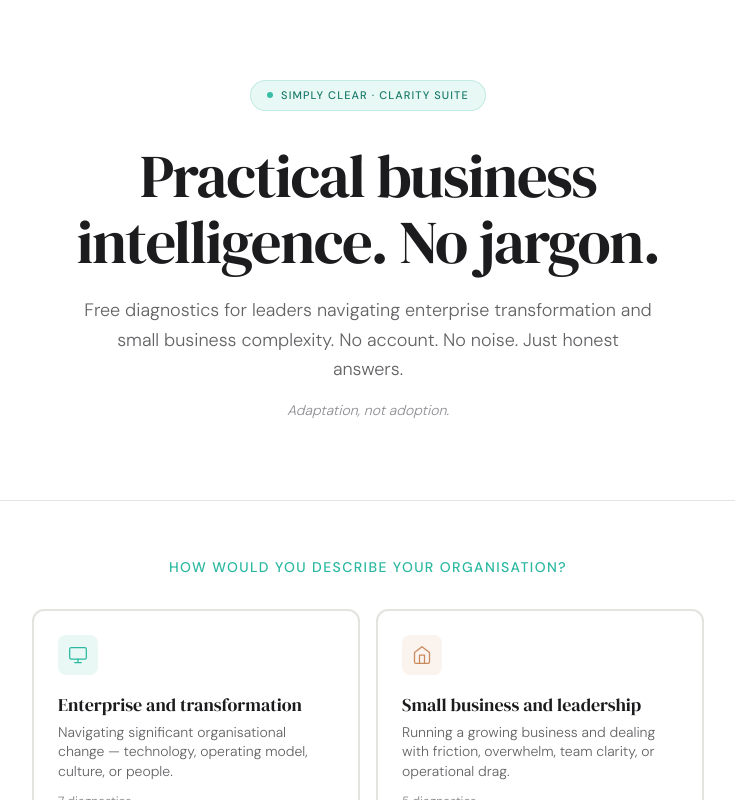
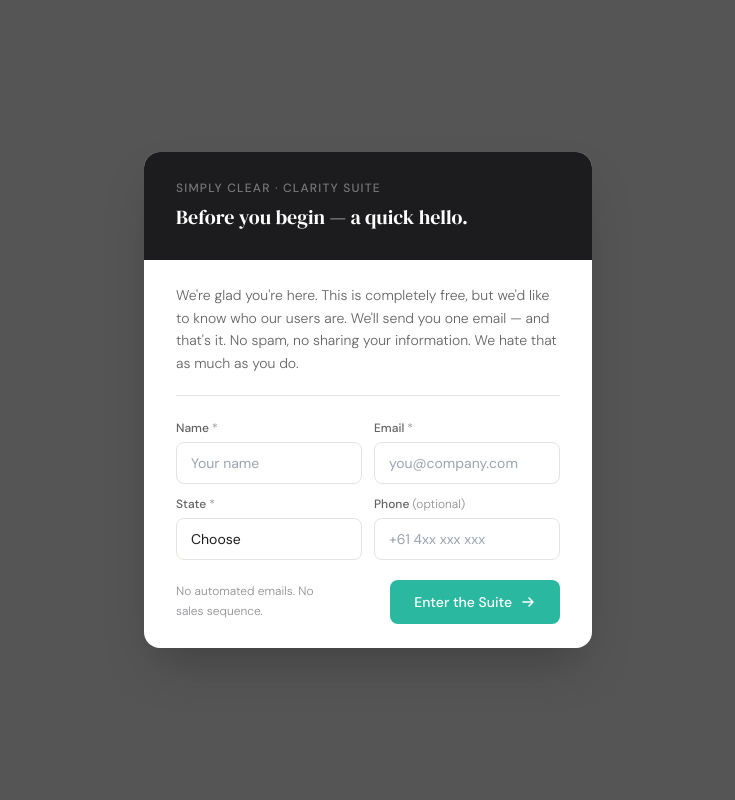
Before and after one commit to simplyclear26/Clarity, a Next.js app: page / in a window 1280 px wide. Shown: the top 800 px of the page, without its empty margins (272-1007 px from the left). Built offline with nearby package versions, Linux system fonts and the light colour scheme.

Commit message:
Add entry popup

```diff
--- a/src/app/page.tsx
+++ b/src/app/page.tsx
@@ -1,60 +1,66 @@
 'use client'
+
 import { useState } from 'react'
 import { motion, AnimatePresence } from 'framer-motion'
 import Link from 'next/link'
 import { TOOLS } from '@/lib/registry'
 import type { Tool, Audience } from '@/lib/types'
+import { Popup } from '@/components/Popup'
 
 const ENTERPRISE_FILTERS = [
   { id: 'all', label: 'All diagnostics' },
   { id: 'struggling', label: 'Already changing and struggling' },
   { id: 'preparing', label: 'About to change and preparing' },
   { id: 'portfolio', label: 'Managing too many changes at once' },
-  { id: 'leadership', label: 'Leadership and sponsorship issues' },
-  { id: 'communication', label: 'Communication and engagement issues' },
+  { id: 'leadership', label: 'Leadership and sponsorship' },
+  { id: 'communication', label: 'Communication and engagement' },
 ]
 
 const SME_FILTERS = [
   { id: 'all', label: 'All diagnostics' },
-  { id: 'communication', label: 'Team communication issues' },
+  { id: 'communication', label: 'Team communication' },
   { id: 'overwhelm', label: 'Operational overwhelm' },
   { id: 'growth', label: 'Growing too fast' },
-  { id: 'burnout', label: 'Staff burnout and confusion' },
-  { id: 'customer', label: 'Customer experience inconsistency' },
-  { id: 'leadership', label: 'Leadership and accountability gaps' },
+  { id: 'burnout', label: 'Staff burnout' },
+  { id: 'customer', label: 'Customer experience' },
+  { id: 'leadership', label: 'Leadership and accountability' },
 ]
 
 function ToolIcon({ icon }: { icon: string }) {
   const s = { stroke: 'currentColor', strokeWidth: '1.5', strokeLinecap: 'round' as const, strokeLinejoin: 'round' as const, fill: 'none' }
-  if (icon === 'pressure')     return <svg className="w-5 h-5" viewBox="0 0 24 24" {...s}><circle cx="12" cy="12" r="10"/><path d="M12 6v6l4 2"/></svg>
-  if (icon === 'overload')     return <svg className="w-5 h-5" viewBox="0 0 24 24" {...s}><rect x="3" y="3" width="18" height="4" rx="1"/><rect x="3" y="10" width="14" height="4" rx="1"/><rect x="3" y="17" width="10" height="4" rx="1"/></svg>
-  if (icon === 'sponsor')      return <svg className="w-5 h-5" viewBox="0 0 24 24" {...s}><circle cx="12" cy="8" r="4"/><path d="M4 20c0-4 3.6-7 8-7s8 3 8 7"/></svg>
-  if (icon === 'readiness')    return <svg className="w-5 h-5" viewBox="0 0 24 24" {...s}><path d="M9 12l2 2 4-4"/><circle cx="12" cy="12" r="10"/></svg>
+  if (icon === 'pressure')      return <svg className="w-5 h-5" viewBox="0 0 24 24" {...s}><circle cx="12" cy="12" r="10"/><path d="M12 6v6l4 2"/></svg>
+  if (icon === 'overload')      return <svg className="w-5 h-5" viewBox="0 0 24 24" {...s}><rect x="3" y="3" width="18" height="4" rx="1"/><rect x="3" y="10" width="14" height="4" rx="1"/><rect x="3" y="17" width="10" height="4" rx="1"/></svg>
+  if (icon === 'sponsor')       return <svg className="w-5 h-5" viewBox="0 0 24 24" {...s}><circle cx="12" cy="8" r="4"/><path d="M4 20c0-4 3.6-7 8-7s8 3 8 7"/></svg>
+  if (icon === 'readiness')     return <svg className="w-5 h-5" viewBox="0 0 24 24" {...s}><path d="M9 12l2 2 4-4"/><circle cx="12" cy="12" r="10"/></svg>
   if (icon === 'communication') return <svg className="w-5 h-5" viewBox="0 0 24 24" {...s}><path d="M21 15a2 2 0 0 1-2 2H7l-4 4V5a2 2 0 0 1 2-2h14a2 2 0 0 1 2 2z"/></svg>
-  if (icon === 'people')       return <svg className="w-5 h-5" viewBox="0 0 24 24" {...s}><path d="M17 21v-2a4 4 0 0 0-4-4H5a4 4 0 0 0-4 4v2"/><circle cx="9" cy="7" r="4"/><path d="M23 21v-2a4 4 0 0 0-3-3.87M16 3.13a4 4 0 0 1 0 7.75"/></svg>
-  if (icon === 'index')        return <svg className="w-5 h-5" viewBox="0 0 24 24" {...s}><path d="M2 20h20M6 20V10M10 20V4M14 20v-8M18 20v-6"/></svg>
-  if (icon === 'friction')     return <svg className="w-5 h-5" viewBox="0 0 24 24" {...s}><path d="M13 10V3L4 14h7v7l9-11h-7z"/></svg>
-  if (icon === 'overwhelm')    return <svg className="w-5 h-5" viewBox="0 0 24 24" {...s}><circle cx="12" cy="12" r="10"/><path d="M12 8v4M12 16h.01"/></svg>
-  if (icon === 'team')         return <svg className="w-5 h-5" viewBox="0 0 24 24" {...s}><path d="M17 21v-2a4 4 0 0 0-4-4H5a4 4 0 0 0-4 4v2"/><circle cx="9" cy="7" r="4"/><path d="M23 21v-2a4 4 0 0 0-3-3.87M16 3.13a4 4 0 0 1 0 7.75"/></svg>
-  if (icon === 'energy')       return <svg className="w-5 h-5" viewBox="0 0 24 24" {...s}><circle cx="12" cy="12" r="10"/><path d="M12 6v6l4 2"/></svg>
-  if (icon === 'simplicity')   return <svg className="w-5 h-5" viewBox="0 0 24 24" {...s}><path d="M12 2L2 7l10 5 10-5-10-5zM2 17l10 5 10-5M2 12l10 5 10-5"/></svg>
+  if (icon === 'people')        return <svg className="w-5 h-5" viewBox="0 0 24 24" {...s}><path d="M17 21v-2a4 4 0 0 0-4-4H5a4 4 0 0 0-4 4v2"/><circle cx="9" cy="7" r="4"/><path d="M23 21v-2a4 4 0 0 0-3-3.87M16 3.13a4 4 0 0 1 0 7.75"/></svg>
+  if (icon === 'index')         return <svg className="w-5 h-5" viewBox="0 0 24 24" {...s}><path d="M2 20h20M6 20V10M10 20V4M14 20v-8M18 20v-6"/></svg>
+  if (icon === 'friction')      return <svg className="w-5 h-5" viewBox="0 0 24 24" {...s}><path d="M13 10V3L4 14h7v7l9-11h-7z"/></svg>
+  if (icon === 'overwhelm')     return <svg className="w-5 h-5" viewBox="0 0 24 24" {...s}><circle cx="12" cy="12" r="10"/><path d="M12 8v4M12 16h.01"/></svg>
+  if (icon === 'team')          return <svg className="w-5 h-5" viewBox="0 0 24 24" {...s}><path d="M17 21v-2a4 4 0 0 0-4-4H5a4 4 0 0 0-4 4v2"/><circle cx="9" cy="7" r="4"/><path d="M23 21v-2a4 4 0 0 0-3-3.87M16 3.13a4 4 0 0 1 0 7.75"/></svg>
+  if (icon === 'energy')        return <svg className="w-5 h-5" viewBox="0 0 24 24" {...s}><circle cx="12" cy="12" r="10"/><path d="M12 6v6l4 2"/></svg>
+  if (icon === 'simplicity')    return <svg className="w-5 h-5" viewBox="0 0 24 24" {...s}><path d="M12 2L2 7l10 5 10-5-10-5zM2 17l10 5 10-5M2 12l10 5 10-5"/></svg>
   return <svg className="w-5 h-5" viewBox="0 0 24 24" {...s}><circle cx="12" cy="12" r="10"/></svg>
 }
 
 function ToolCard({ tool, isSme }: { tool: Tool; isSme: boolean }) {
-  const iconBg = isSme ? 'bg-amber/10 text-amber group-hover:bg-amber group-hover:text-white' : 'bg-teal-light text-teal group-hover:bg-teal group-hover:text-white'
-  const border = isSme ? 'group-hover:border-amber' : 'group-hover:border-teal'
-  const tag = isSme ? 'text-amber' : 'text-teal'
+  const border  = isSme ? 'group-hover:border-amber' : 'group-hover:border-teal'
+  const iconBg  = isSme ? 'bg-amber/10 text-amber group-hover:bg-amber group-hover:text-white' : 'bg-teal-light text-teal group-hover:bg-teal group-hover:text-white'
+  const tag     = isSme ? 'text-amber' : 'text-teal'
   return (
     <Link href={tool.slug} className="block h-full">
       <motion.div layout initial={{ opacity: 0, y: 12 }} animate={{ opacity: 1, y: 0 }} transition={{ duration: 0.3 }}
         className={`group flex flex-col border border-border rounded-xl p-6 h-full bg-white transition-all duration-200 hover:shadow-sm ${border}`}>
-        <div className={`w-9 h-9 rounded-lg flex items-center justify-center mb-4 transition-colors duration-200 ${iconBg}`}><ToolIcon icon={tool.icon} /></div>
+        <div className={`w-9 h-9 rounded-lg flex items-center justify-center mb-4 transition-colors duration-200 ${iconBg}`}>
+          <ToolIcon icon={tool.icon} />
+        </div>
         <h3 className="font-serif text-lg text-charcoal mb-1 leading-tight">{tool.title}</h3>
         <p className={`text-xs font-medium mb-3 leading-snug ${tag}`}>{tool.tagline}</p>
         <p className="text-sm text-charcoal-3 font-light leading-relaxed flex-1">{tool.description}</p>
         <div className="mt-4 pt-4 border-t border-border">
-          <div className="flex flex-wrap gap-1.5 mb-3">{tool.outputs.slice(0,3).map(o => <span key={o} className="text-[11px] bg-[#F5F4F1] text-charcoal-3 px-2 py-0.5 rounded-full">{o}</span>)}</div>
+          <div className="flex flex-wrap gap-1.5 mb-3">
+            {tool.outputs.slice(0,3).map(o => <span key={o} className="text-[11px] bg-[#F5F4F1] text-charcoal-3 px-2 py-0.5 rounded-full">{o}</span>)}
+          </div>
           <div className="flex items-center justify-between">
             <span className="text-xs text-charcoal-4">{tool.timeEstimate} · {tool.questionCount} questions</span>
             <span className={`text-xs font-medium ${tag}`}>Start →</span>
@@ -66,11 +72,12 @@ function ToolCard({ tool, isSme }: { tool: Tool; isSme: boolean }) {
 }
 
 export default function HubPage() {
-  const [audience, setAudience] = useState<Audience | null>(null)
-  const [filter, setFilter] = useState('all')
+  const [ready, setReady]         = useState(false)
+  const [audience, setAudience]   = useState<Audience | null>(null)
+  const [filter, setFilter]       = useState('all')
 
   const enterpriseTools = TOOLS.filter(t => t.audience === 'enterprise')
-  const smeTools = TOOLS.filter(t => t.audience === 'sme')
+  const smeTools        = TOOLS.filter(t => t.audience === 'sme')
 
   const visibleTools = audience === 'enterprise'
     ? filter === 'all' ? enterpriseTools : enterpriseTools.filter(t => t.enterpriseFilters?.includes(filter))
@@ -81,43 +88,54 @@ export default function HubPage() {
   const filters = audience === 'enterprise' ? ENTERPRISE_FILTERS : SME_FILTERS
 
   return (
-    <main className="min-h-screen">
+    <>
+      <Popup onComplete={() => setReady(true)} />
+
+      <main className={`min-h-screen transition-opacity duration-300 ${ready ? 'opacity-100' : 'opacity-0 pointer-events-none'}`}>
+
         {/* Hero */}
         <section className="border-b border-border px-6 py-20 text-center">
-        <motion.div initial={{ opacity: 0, y: 12 }} animate={{ opacity: 1, y: 0 }} className="inline-flex items-center gap-2 bg-teal-light text-teal-dark text-[11px] font-medium tracking-widest uppercase px-4 py-1.5 rounded-full mb-8 border border-teal/20">
-          <span className="w-1.5 h-1.5 rounded-full bg-teal animate-pulse" />Simply Clear · Clarity Suite
+          <motion.div initial={{ opacity: 0, y: 12 }} animate={{ opacity: 1, y: 0 }}
+            className="inline-flex items-center gap-2 bg-teal-light text-teal-dark text-[11px] font-medium tracking-widest uppercase px-4 py-1.5 rounded-full mb-8 border border-teal/20">
+            <span className="w-1.5 h-1.5 rounded-full bg-teal animate-pulse" />
+            Simply Clear · Clarity Suite
           </motion.div>
           <motion.h1 initial={{ opacity: 0, y: 16 }} animate={{ opacity: 1, y: 0 }} transition={{ delay: 0.08 }}
             className="font-serif text-[clamp(2.2rem,5vw,3.8rem)] leading-[1.1] tracking-tight text-charcoal max-w-3xl mx-auto mb-5">
-          Practical business intelligence. No jargon.
+            Free diagnostics. Honest answers.
           </motion.h1>
           <motion.p initial={{ opacity: 0, y: 16 }} animate={{ opacity: 1, y: 0 }} transition={{ delay: 0.15 }}
             className="text-charcoal-3 text-lg font-light max-w-xl mx-auto mb-4 leading-relaxed">
-          Free diagnostics for leaders navigating enterprise transformation and small business complexity. No account. No noise. Just honest answers.
+            Built for leaders navigating enterprise transformation and small business complexity. No account. No noise.
           </motion.p>
-        <motion.p initial={{ opacity: 0 }} animate={{ opacity: 1 }} transition={{ delay: 0.25 }} className="text-sm text-charcoal-4 font-light italic">Adaptation, not adoption.</motion.p>
+          <motion.p initial={{ opacity: 0 }} animate={{ opacity: 1 }} transition={{ delay: 0.25 }}
+            className="text-sm text-charcoal-4 font-light italic">Adaptation, not adoption.</motion.p>
         </section>
 
         {/* Audience selector */}
         <section className="px-6 py-14 max-w-5xl mx-auto">
-        <p className="text-sm font-medium tracking-widest uppercase text-teal text-center mb-8">How would you describe your organisation?</p>
+          <p className="text-sm font-medium tracking-widest uppercase text-teal text-center mb-8">
+            How would you describe your organisation?
+          </p>
+
           <div className="grid grid-cols-1 sm:grid-cols-2 gap-4 max-w-2xl mx-auto mb-10">
             <button onClick={() => { setAudience('enterprise'); setFilter('all') }}
               className={`text-left p-6 rounded-xl border-2 transition-all duration-200 ${audience === 'enterprise' ? 'border-teal bg-teal-light' : 'border-border bg-white hover:border-teal hover:bg-teal-light/50'}`}>
               <div className="w-10 h-10 rounded-lg bg-teal/10 flex items-center justify-center mb-4">
                 <svg className="w-5 h-5 text-teal" viewBox="0 0 24 24" fill="none" stroke="currentColor" strokeWidth="1.5" strokeLinecap="round" strokeLinejoin="round"><rect x="2" y="3" width="20" height="14" rx="2"/><path d="M8 21h8M12 17v4"/></svg>
               </div>
-            <h3 className="font-serif text-lg text-charcoal mb-1">Enterprise and transformation</h3>
-            <p className="text-sm text-charcoal-3 font-light leading-snug">Navigating significant organisational change — technology, operating model, culture, or people.</p>
+              <h3 className="font-serif text-lg text-charcoal mb-1">Enterprise</h3>
+              <p className="text-sm text-charcoal-3 font-light">300 people and above</p>
               <p className="text-xs text-charcoal-4 mt-3">7 diagnostics</p>
             </button>
+
             <button onClick={() => { setAudience('sme'); setFilter('all') }}
               className={`text-left p-6 rounded-xl border-2 transition-all duration-200 ${audience === 'sme' ? 'border-amber bg-amber/5' : 'border-border bg-white hover:border-amber hover:bg-amber/5'}`}>
               <div className="w-10 h-10 rounded-lg bg-amber/10 flex items-center justify-center mb-4">
                 <svg className="w-5 h-5 text-amber" viewBox="0 0 24 24" fill="none" stroke="currentColor" strokeWidth="1.5" strokeLinecap="round" strokeLinejoin="round"><path d="M3 9l9-7 9 7v11a2 2 0 0 1-2 2H5a2 2 0 0 1-2-2z"/><polyline points="9 22 9 12 15 12 15 22"/></svg>
               </div>
-            <h3 className="font-serif text-lg text-charcoal mb-1">Small business and leadership</h3>
-            <p className="text-sm text-charcoal-3 font-light leading-snug">Running a growing business and dealing with friction, overwhelm, team clarity, or operational drag.</p>
+              <h3 className="font-serif text-lg text-charcoal mb-1">Small Business</h3>
+              <p className="text-sm text-charcoal-3 font-light">Under 300 people</p>
               <p className="text-xs text-charcoal-4 mt-3">5 diagnostics</p>
             </button>
           </div>
@@ -142,7 +160,8 @@ export default function HubPage() {
         {/* Tool grid */}
         <AnimatePresence mode="wait">
           {audience && (
-          <motion.section key={`${audience}-${filter}`} initial={{ opacity: 0 }} animate={{ opacity: 1 }} exit={{ opacity: 0 }} className="px-6 pb-16 max-w-5xl mx-auto">
+            <motion.section key={`${audience}-${filter}`} initial={{ opacity: 0 }} animate={{ opacity: 1 }} exit={{ opacity: 0 }}
+              className="px-6 pb-16 max-w-5xl mx-auto">
               <motion.div layout className="grid grid-cols-1 sm:grid-cols-2 lg:grid-cols-3 gap-4">
                 {visibleTools.map(tool => <ToolCard key={tool.id} tool={tool} isSme={audience === 'sme'} />)}
               </motion.div>
@@ -151,21 +170,35 @@ export default function HubPage() {
         </AnimatePresence>
 
         {!audience && (
-        <div className="text-center py-8 text-charcoal-4 text-sm font-light">Select an audience above to see the right diagnostics for your situation.</div>
+          <div className="text-center py-8 text-charcoal-4 text-sm font-light">
+            Select an audience above to see the right diagnostics for your situation.
+          </div>
         )}
 
         {/* Footer */}
         <section className="bg-sand border-t border-border px-6 py-16 text-center mt-8">
           <h2 className="font-serif text-[clamp(1.6rem,3vw,2.2rem)] tracking-tight text-charcoal mb-3">Join Brevity</h2>
-        <p className="text-charcoal-3 font-light max-w-sm mx-auto mb-8 leading-relaxed">Short, honest thinking for leaders navigating significant change. No jargon. Delivered when we have something worth saying.</p>
-        <a href="https://simplyclear.substack.com" target="_blank" rel="noopener noreferrer" className="inline-flex items-center gap-2 bg-teal text-white text-sm font-medium px-8 py-3.5 rounded-lg hover:bg-teal-dark transition-all mb-10">
-          Subscribe to Brevity<svg className="w-4 h-4" viewBox="0 0 16 16" fill="none"><path d="M3 8h10M9 4l4 4-4 4" stroke="currentColor" strokeWidth="1.5" strokeLinecap="round" strokeLinejoin="round"/></svg>
+          <p className="text-charcoal-3 font-light max-w-sm mx-auto mb-8 leading-relaxed">
+            Short, honest thinking for leaders navigating significant change. No jargon. Delivered when we have something worth saying.
+          </p>
+          <a href="https://simplyclear.substack.com" target="_blank" rel="noopener noreferrer"
+            className="inline-flex items-center gap-2 bg-teal text-white text-sm font-medium px-8 py-3.5 rounded-lg hover:bg-teal-dark transition-all mb-12">
+            Subscribe to Brevity
+            <svg className="w-4 h-4" viewBox="0 0 16 16" fill="none"><path d="M3 8h10M9 4l4 4-4 4" stroke="currentColor" strokeWidth="1.5" strokeLinecap="round" strokeLinejoin="round"/></svg>
           </a>
           <div className="border-t border-border pt-8">
-          <p className="text-charcoal-4 text-sm mb-2"><span className="font-serif italic">Simply Clear</span><span className="ml-2 text-xs font-medium tracking-widest uppercase">Adelaide, Australia</span></p>
-          <p className="text-xs text-charcoal-4 font-light"><a href="mailto:clarify@simplyclear.work" className="hover:text-charcoal transition-colors">clarify@simplyclear.work</a><span className="mx-2">·</span><a href="tel:+61410720730" className="hover:text-charcoal transition-colors">+61 410 720 730</a></p>
+            <p className="text-charcoal-4 text-sm mb-2">
+              <span className="font-serif italic">Simply Clear</span>
+              <span className="ml-2 text-xs font-medium tracking-widest uppercase">Adelaide, Australia</span>
+            </p>
+            <p className="text-xs text-charcoal-4 font-light">
+              <a href="mailto:clarify@simplyclear.work" className="hover:text-charcoal transition-colors">clarify@simplyclear.work</a>
+              <span className="mx-2">·</span>
+              <a href="tel:+61410720730" className="hover:text-charcoal transition-colors">+61 410 720 730</a>
+            </p>
           </div>
         </section>
       </main>
+    </>
   )
 }
--- /dev/null
+++ b/src/components/Popup.tsx
@@ -0,0 +1,137 @@
+'use client'
+
+import { useState, useEffect } from 'react'
+import { motion, AnimatePresence } from 'framer-motion'
+
+const FORM_ACTION = 'https://docs.google.com/forms/u/0/d/e/1FAIpQLScNcNBGFupO4eUabIgOid2erEDHQUnTOqyiwsI_R01QlJo-zw/formResponse'
+const ENTRY = {
+  name:  'entry.2144338297',
+  email: 'entry.536208220',
+  state: 'entry.1168838617',
+  phone: 'entry.158059863',
+}
+
+export function Popup({ onComplete }: { onComplete: () => void }) {
+  const [visible, setVisible] = useState(false)
+  const [name, setName]   = useState('')
+  const [email, setEmail] = useState('')
+  const [state, setState] = useState('')
+  const [phone, setPhone] = useState('')
+  const [status, setStatus] = useState<'idle'|'submitting'|'success'|'error'>('idle')
+  const [err, setErr] = useState(false)
+
+  useEffect(() => {
+    if (sessionStorage.getItem('sc_done')) { onComplete(); return }
+    setVisible(true)
+  }, [onComplete])
+
+  async function submit() {
+    if (!name.trim() || !email.trim() || !state) { setErr(true); return }
+    setErr(false)
+    setStatus('submitting')
+    const body = new URLSearchParams()
+    body.append(ENTRY.name,  name.trim())
+    body.append(ENTRY.email, email.trim())
+    body.append(ENTRY.state, state)
+    if (phone.trim()) body.append(ENTRY.phone, phone.trim())
+    try {
+      await fetch(FORM_ACTION, { method: 'POST', mode: 'no-cors', headers: { 'Content-Type': 'application/x-www-form-urlencoded' }, body: body.toString() })
+    } catch (_) {}
+    setStatus('success')
+  }
+
+  function enter() {
+    sessionStorage.setItem('sc_done', '1')
+    setVisible(false)
+    setTimeout(onComplete, 300)
+  }
+
+  if (!visible) return null
+
+  return (
+    <AnimatePresence>
+      <motion.div initial={{ opacity: 0 }} animate={{ opacity: 1 }} exit={{ opacity: 0 }}
+        className="fixed inset-0 z-50 flex items-center justify-center p-4"
+        style={{ background: 'rgba(28,28,30,0.75)', backdropFilter: 'blur(4px)' }}>
+
+        <motion.div initial={{ opacity: 0, y: 20 }} animate={{ opacity: 1, y: 0 }} exit={{ opacity: 0, y: 20 }}
+          className="bg-white rounded-2xl w-full max-w-md overflow-hidden shadow-2xl">
+
+          {status === 'success' ? (
+            <div className="p-10 text-center">
+              <div className="w-14 h-14 rounded-full bg-teal-light flex items-center justify-center mx-auto mb-6">
+                <svg className="w-7 h-7 text-teal" viewBox="0 0 24 24" fill="none" stroke="currentColor" strokeWidth="2" strokeLinecap="round" strokeLinejoin="round">
+                  <path d="M5 13l4 4L19 7"/>
+                </svg>
+              </div>
+              <h3 className="font-serif text-2xl text-charcoal mb-3">You are in. Let's go.</h3>
+              <p className="text-sm text-charcoal-3 font-light leading-relaxed mb-8">
+                Thank you — we will send you one email. Now explore the diagnostics.
+              </p>
+              <button onClick={enter}
+                className="inline-flex items-center gap-2 bg-charcoal text-white text-sm font-medium px-8 py-3.5 rounded-lg hover:bg-charcoal-2 transition-all">
+                Explore the Clarity Suite
+                <svg className="w-4 h-4" viewBox="0 0 16 16" fill="none"><path d="M3 8h10M9 4l4 4-4 4" stroke="currentColor" strokeWidth="1.5" strokeLinecap="round" strokeLinejoin="round"/></svg>
+              </button>
+            </div>
+          ) : (
+            <>
+              <div className="bg-charcoal px-8 py-7">
+                <p className="text-xs font-medium tracking-widest uppercase text-white/40 mb-2">Simply Clear · Clarity Suite</p>
+                <h2 className="font-serif text-xl text-white leading-snug">Before you begin — a quick hello.</h2>
+              </div>
+
+              <div className="px-8 py-6">
+                <p className="text-sm text-charcoal-3 font-light leading-relaxed mb-6 pb-5 border-b border-border">
+                  We're glad you're here. This is completely free, but we'd like to know who our users are. We'll send you one email — and that's it. No spam, no sharing your information. We hate that as much as you do.
+                </p>
+
+                <div className="grid grid-cols-2 gap-3 mb-3">
+                  <div>
+                    <label className="block text-xs font-medium text-charcoal-3 mb-1.5">Name <span className="text-charcoal-4 font-light">*</span></label>
+                    <input type="text" value={name} onChange={e => setName(e.target.value)} placeholder="Your name"
+                      className="w-full px-3.5 py-2.5 text-sm border border-border rounded-lg focus:outline-none focus:border-teal transition-colors bg-white" />
+                  </div>
+                  <div>
+                    <label className="block text-xs font-medium text-charcoal-3 mb-1.5">Email <span className="text-charcoal-4 font-light">*</span></label>
+                    <input type="email" value={email} onChange={e => setEmail(e.target.value)} placeholder="you@company.com"
+                      className="w-full px-3.5 py-2.5 text-sm border border-border rounded-lg focus:outline-none focus:border-teal transition-colors bg-white" />
+                  </div>
+                </div>
+
+                <div className="grid grid-cols-2 gap-3 mb-5">
+                  <div>
+                    <label className="block text-xs font-medium text-charcoal-3 mb-1.5">State <span className="text-charcoal-4 font-light">*</span></label>
+                    <select value={state} onChange={e => setState(e.target.value)}
+                      className="w-full px-3.5 py-2.5 text-sm border border-border rounded-lg focus:outline-none focus:border-teal transition-colors bg-white appearance-none">
+                      <option value="">Choose</option>
+                      <option>NSW</option><option>VIC</option><option>QLD</option>
+                      <option>WA</option><option>SA</option><option>TAS</option>
+                      <option>ACT</option><option>NT</option><option>Overseas</option>
+                    </select>
+                  </div>
+                  <div>
+                    <label className="block text-xs font-medium text-charcoal-3 mb-1.5">Phone <span className="text-charcoal-4 font-light">(optional)</span></label>
+                    <input type="tel" value={phone} onChange={e => setPhone(e.target.value)} placeholder="+61 4xx xxx xxx"
+                      className="w-full px-3.5 py-2.5 text-sm border border-border rounded-lg focus:outline-none focus:border-teal transition-colors bg-white" />
+                  </div>
+                </div>
+
+                {err && <p className="text-xs text-[#C94040] mb-3">Please fill in your name, email, and state.</p>}
+
+                <div className="flex items-center justify-between gap-4">
+                  <p className="text-xs text-charcoal-4 font-light max-w-[160px] leading-relaxed">No automated emails. No sales sequence.</p>
+                  <button onClick={submit} disabled={status === 'submitting'}
+                    className="inline-flex items-center gap-2 bg-teal text-white text-sm font-medium px-6 py-3 rounded-lg hover:bg-teal-dark transition-all disabled:bg-border disabled:text-charcoal-4 disabled:cursor-not-allowed shrink-0">
+                    {status === 'submitting' ? 'Submitting...' : 'Enter the Suite'}
+                    <svg className="w-4 h-4" viewBox="0 0 16 16" fill="none"><path d="M3 8h10M9 4l4 4-4 4" stroke="currentColor" strokeWidth="1.5" strokeLinecap="round" strokeLinejoin="round"/></svg>
+                  </button>
+                </div>
+              </div>
+            </>
+          )}
+        </motion.div>
+      </motion.div>
+    </AnimatePresence>
+  )
+}
```
Lines whose indentation alone changed are shown as unchanged.
